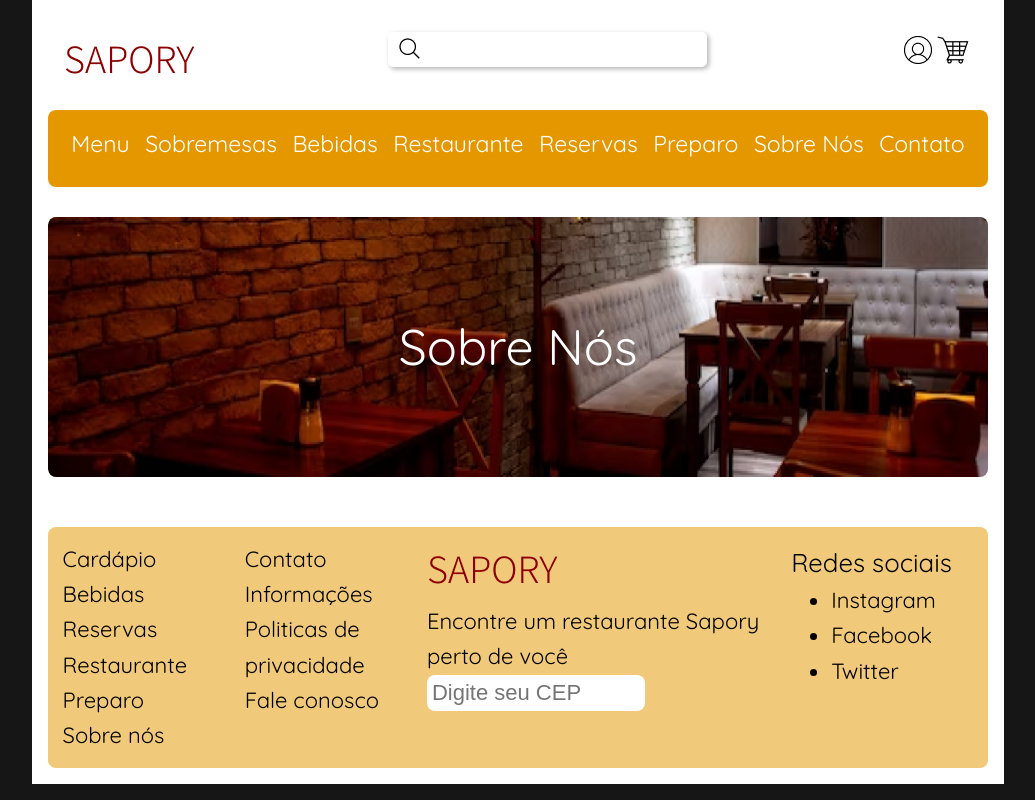
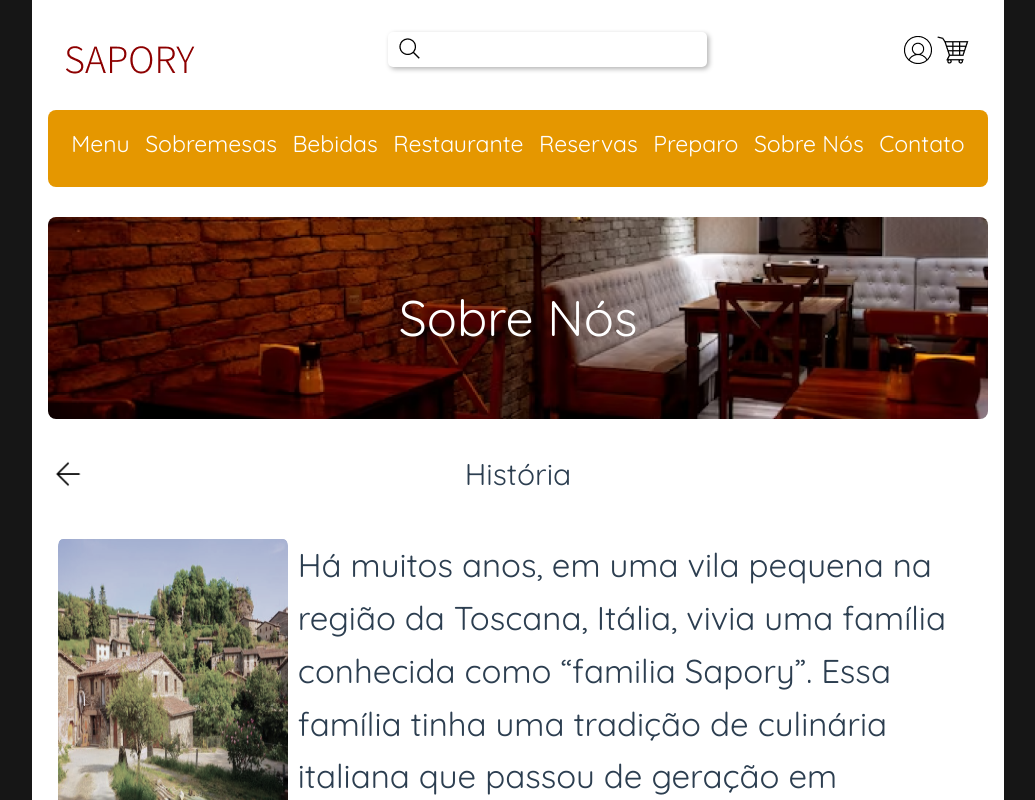
Before and after one commit to SoderJuliano/italianmenu, a Vue app: page / in a window 1280 px wide. Both pictures are taken after a click on the element "Sobre Nós". Shown: the top 800 px of the page, without its empty margins (122-1157 px from the left). Built offline with nearby package versions, Linux system fonts and the light colour scheme.

Commit message:
finished about us

```diff
--- /dev/null
+++ b/src/components/AboutUs.vue
@@ -0,0 +1,115 @@
+<script setup>
+    import BodyHeader from './BodyHeader.vue';
+</script>
+
+<template>
+    <div class="aboutus">
+        <BodyHeader title="História" @updatePage="handleEvent" />
+    <div class="aboutus-body">
+        <div class="paragrafo1">
+            <img src="../assets/historia.png" alt="foto história">
+            <p> Há muitos anos, em uma vila pequena na região da Toscana, Itália, vivia uma família conhecida como “familia Sapory”. Essa família tinha uma tradição de culinária italiana que passou de geração em geração. Desde cedo todos os integrantes da família aprenderam os segredos da cozinha italiana.</p>
+        </div>
+        <div class="paragrafo2">
+            <p> Porém, um integrante da família tinha um amor inexplicável pela culinária, Enrico. Quando Enrico se tornou um jovem adulto, ele decidiu seguir os passos de sua avó e elevar adiante o legado da família. Ele passou anos aprimorando suas habilidades culinárias e viajando pela Itália em busca das melhores receitas regionais.
+ Com tempo, Enrico transformou o antigo restaurante da família  no “ sapory”. À medida que o tempo passava, Enrico manteve a tradição de sua avó, mantendo a hospitalidade e o amor em cada prato servido. Os clientes se tornavam amigos e os turistas voltavam anos após ano para experimentar aos pratos de ‘Sapory”.
+ E assim, a história de “Sapory” continua a ser contada, uma história de tradição, familia, amor e é claro,  de deliciosos sabores italianos que aquecem os corações de todos que tem a sorte de passar por sua porta.
+            </p>
+        </div>
+        <div class="paragrafo2">
+            <p> Aqui no Sapory, unimos a paixão pela culinária e hospitalidade calorosa. Desde a nossa apresentação, buscamos encantar os paladares dos nossos clientes, oferecendo pratos cuidadosamente preparados com ingredientes fresco e locais.
+ Aqui, acreditamos que a comida não é apenas uma refeição, mas uma experiência. Nosso ambiente convida a relaxar e desfrutar da boa comida, da companhia de amigos e da alegria de compartilhar momentos especiais. Estamos ansiosos para recebe-lo e compartilhar nossa paixão culinária com você.
+ Venha fazer parte da nossa história no Sapory e deixe-nos criar memórias gastronômicas especiais juntos.
+             Seja bem-vindo!
+            </p>
+            <div class="aboutus-footer">
+                <img src="../assets/restaurantea.png" alt="restaurante">
+                <span class="year">1901</span>
+            </div>
+        </div>
+    </div>
+    </div>
+</template>
+<script>
+export default {
+    name: "AboutUs",
+    methods: {
+        handleEvent(page) {
+            this.$emit('updatePage', page)
+        }
+    }
+}
+</script>
+<style>
+    .aboutus {
+        width: 100%;
+        height: 100%;
+        margin-top: 30px;
+    }
+
+    .aboutus-body {
+        margin-top: 30px;
+        display: block;
+        padding: 10px;
+    }
+
+    .paragrafo1 {
+        display: flex;
+        justify-content: start;
+    }
+
+    .paragrafo1 img {
+        width: 25%;
+        max-height: 290px;
+        border-radius: 5px;
+    }
+
+    .paragrafo1 p {
+        word-wrap: normal;
+        margin-left: 10px;
+        font-size: 33px;
+    }
+
+    .aboutus-footer {
+        display: grid;
+        margin-top: 10px;
+    }
+
+    .paragrafo2 p {
+        margin-top: 10px;
+        word-wrap: normal;
+        font-size: 33px;
+    }
+
+    .paragrafo2 img {
+        width: 100%;
+        filter: grayscale(100%);
+    }
+
+    .year {
+        position: absolute;
+        justify-self: center;
+        align-self: center;
+        font-size: 50px;
+        font-weight: 500;
+        color: white;
+    }
+
+    @media (max-width: 786px) {
+        .paragrafo1 p {
+            font-size: 16px !important;
+        }
+
+        .paragrafo2 p {
+            font-size: 16px !important;
+        }
+
+        .paragrafo1 {
+            display: block;
+        }
+
+        .paragrafo1 img {
+            width: 100% !important;
+        }
+    }
+</style>
--- /dev/null
+++ b/src/components/BodyHeader.vue
@@ -0,0 +1,43 @@
+<template>
+    <div class="body-header">
+        <img @click="goto('home')" src="../assets/voltar.png" alt="back...">
+        <h1>{{this.title}}</h1>
+    </div>
+</template>
+<script>
+export default {
+    name: "BodyHeader",
+    props: {
+        title: String
+    },
+    methods: {
+        goto(page) {
+            this.$emit('updatePage', page);
+        }
+    }
+}
+</script>
+<style scoped>
+    .body-header {
+        display: flex;
+        justify-content: center;
+        align-items: center;
+        height: 50px;
+    }
+
+    .body-header img {
+        margin-right: auto;
+        height: 40px;
+        width: 40px;
+    }
+
+    .body-header img:active {
+        scale: .9;
+    }
+
+    .body-header h1 {
+        margin-left: -40px;
+        margin-right: auto;
+    }
+
+</style>
--- a/src/components/MainPage.vue
+++ b/src/components/MainPage.vue
@@ -5,6 +5,7 @@
     import Footer from "./Footer.vue";
     import Menu from "./Menu.vue";
     import Reservation from './Reservation.vue';
+    import AboutUs from "./AboutUs.vue";
 </script>
 
 <template>
@@ -14,6 +15,7 @@
         <Hello v-if="page == 'home'" @updatePage="updatePage" />
         <Menu v-if="page =='menu'" @updatePage="updatePage" />
         <Reservation v-if="page == 'reservation'" @updatePage="updatePage" />
+        <AboutUs v-if="page == 'about'" @updatePage="updatePage" />
         <Footer />
     </div>
 </template>
```
Also changed, not shown: src/assets/historia.png (added), src/assets/restaurantea.png (added).
